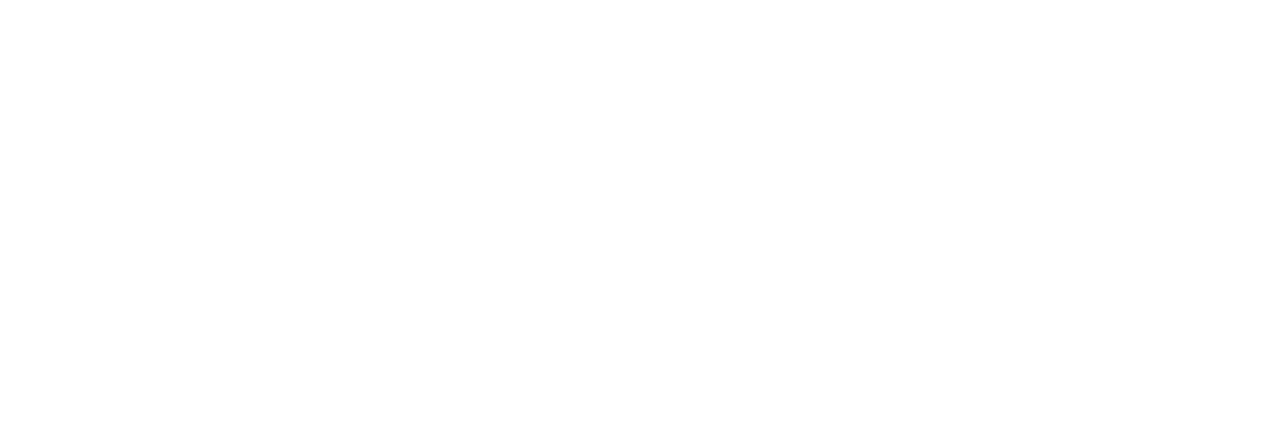
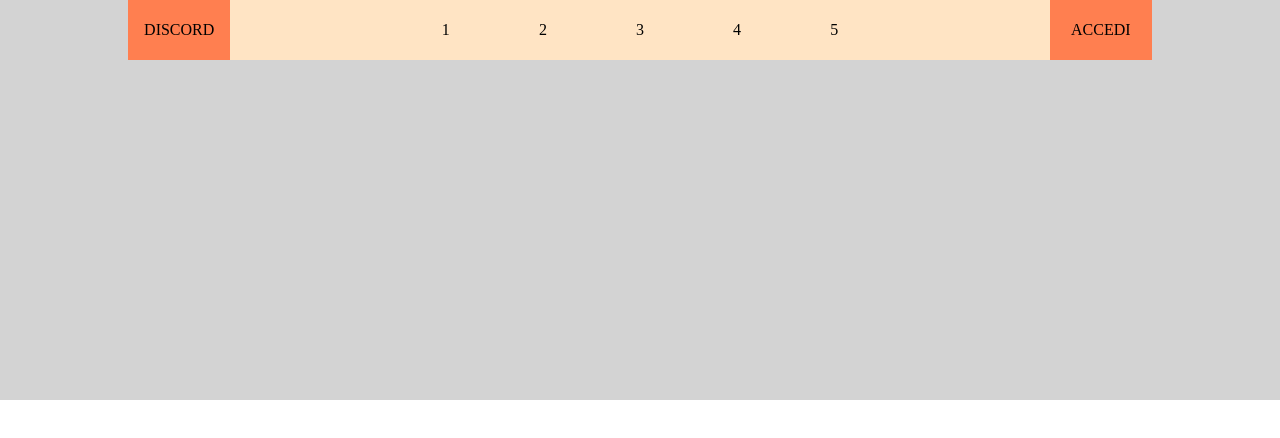
Before and after one commit to TomekWebDev/htmlcss-struttura-discord, a plain HTML site: page index.html in a window 1280 px wide. Drawn offline with Linux system fonts and the light colour scheme.

Commit message:
Header top part layout

```diff
--- a/index.html
+++ b/index.html
@@ -5,8 +5,23 @@
     <meta http-equiv="X-UA-Compatible" content="IE=edge">
     <meta name="viewport" content="width=device-width, initial-scale=1.0">
     <title>Document</title>
+    <link rel="stylesheet" href="style.css">
 </head>
 <body>
-
+    <header>
+        <div class="div80 flexContainer justifyBetween">
+            <div class="headerPart logo flexContainer alignCenter justifyCenter">DISCORD</div>
+            <div class="headerPart menu flexContainer justifyCenter">
+                <ul class="menuList flexContainer alignCenter justifyAround">
+                    <li>1</li>
+                    <li>2</li>
+                    <li>3</li>
+                    <li>4</li>
+                    <li>5</li>
+                </ul>
+            </div>
+            <div class="headerPart login flexContainer alignCenter justifyCenter">ACCEDI</div>
+        </div>
+    </header>
 </body>
 </html>
--- a/style.css
+++ b/style.css
@@ -7,3 +7,50 @@
 .flexContainer{
     display: flex;
 }
+
+.justifyBetween{
+    justify-content: space-between;
+}
+
+.alignCenter{
+    align-items: center;
+}
+
+.justifyCenter{
+    justify-content: center;
+}
+
+.justifyAround{
+    justify-content: space-around;
+}
+
+header{
+    height: 50vh;
+    background-color: lightgrey;
+}
+
+.div80{
+    width: 80%;
+    margin: auto;
+}
+
+.headerPart{
+    height: 60px;
+    background-color:coral;
+    padding: 5px;
+}
+
+.menu{
+    flex-basis: 80%;
+    background-color: bisque;
+}
+
+.logo,
+.login{
+    flex-basis: 10%;
+}
+
+.menuList{
+    flex-basis: 60%;
+    list-style: none;
+}
```
